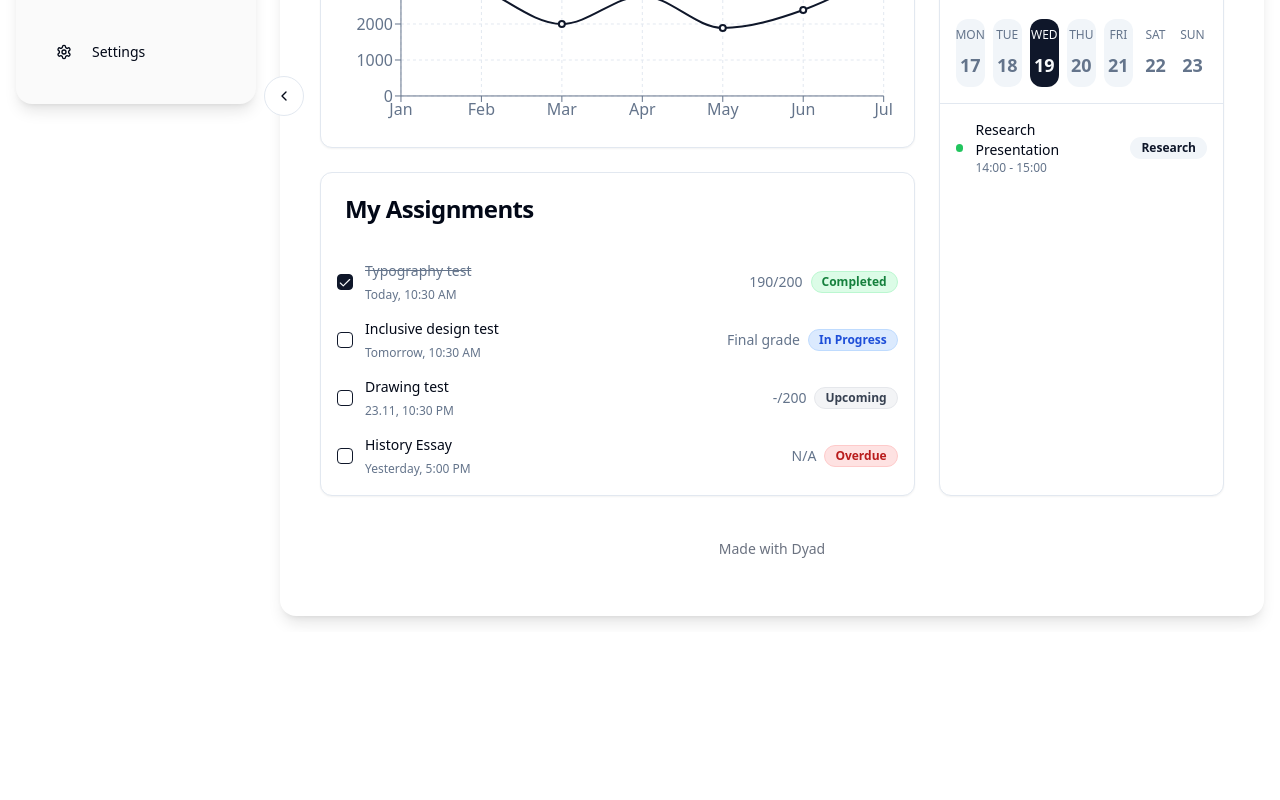
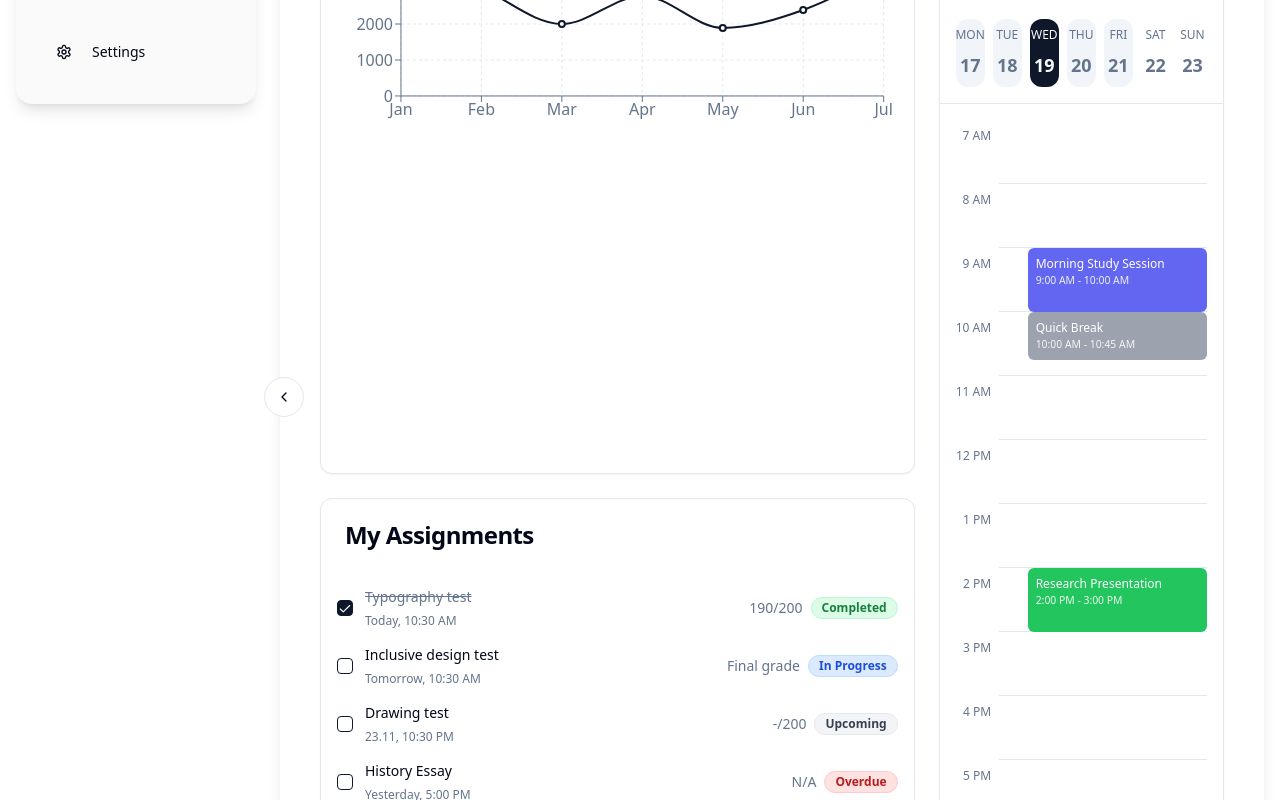
Before and after one commit to meadiljan/Student-AI-Companion, a React (Vite) app: page / in a window 1280 px wide. Shown: the part 440-1240 px from the top of the page. Before the commit the page ends 1072 px from the top, so only its background shows below. Built offline with nearby package versions, Linux system fonts and the light colour scheme.

Commit message:
[dyad] Implemented a dynamic timeline view for upcoming events with hourly slots and a real-time indicator. - wrote 1 file(s)

```diff
--- a/src/components/UpcomingEvents.tsx
+++ b/src/components/UpcomingEvents.tsx
@@ -1,15 +1,17 @@
 "use client";
 
-import React from "react";
+import React, { useState, useEffect, useRef, useMemo } from "react";
 import { Card, CardContent, CardHeader, CardTitle } from "@/components/ui/card";
 import { Badge } from "@/components/ui/badge";
 import { ScrollArea } from "@/components/ui/scroll-area";
 import { cn } from "@/lib/utils";
-import WeekCalendar from "./WeekCalendar"; // Import the new WeekCalendar
+import WeekCalendar from "./WeekCalendar";
+import { format, setHours, setMinutes, isToday, differenceInMinutes, addMinutes, isSameDay } from "date-fns";
 
 interface Event {
-  date: Date;
-  time: string;
+  id: string;
+  start: Date;
+  end: Date;
   title: string;
   type: "Team Meetup" | "Illustration" | "Research" | "Presentation" | "Report";
   color: string;
@@ -17,48 +19,109 @@ interface Event {
 
 const events: Event[] = [
   {
-    date: new Date(2025, 1, 17), // February 17, 2025
-    time: "9:30 - 10:30",
+    id: "1",
+    start: new Date(2025, 1, 17, 9, 30), // Feb 17, 2025, 9:30 AM
+    end: new Date(2025, 1, 17, 10, 30), // Feb 17, 2025, 10:30 AM
     title: "Team Meetup",
     type: "Team Meetup",
     color: "bg-red-500",
   },
   {
-    date: new Date(2025, 1, 18), // February 18, 2025
-    time: "11:30 - 12:30",
+    id: "2",
+    start: new Date(2025, 1, 18, 11, 30), // Feb 18, 2025, 11:30 AM
+    end: new Date(2025, 1, 18, 12, 30), // Feb 18, 2025, 12:30 PM
     title: "Illustration Project",
     type: "Illustration",
     color: "bg-blue-500",
   },
   {
-    date: new Date(2025, 1, 19), // February 19, 2025
-    time: "14:00 - 15:00",
+    id: "3",
+    start: new Date(2025, 1, 19, 14, 0), // Feb 19, 2025, 2:00 PM
+    end: new Date(2025, 1, 19, 15, 0), // Feb 19, 2025, 3:00 PM
     title: "Research Presentation",
     type: "Research",
     color: "bg-green-500",
   },
   {
-    date: new Date(2025, 1, 20), // February 20, 2025
-    time: "10:00 - 11:00",
+    id: "4",
+    start: new Date(2025, 1, 20, 10, 0), // Feb 20, 2025, 10:00 AM
+    end: new Date(2025, 1, 20, 11, 0), // Feb 20, 2025, 11:00 AM
     title: "Client Presentation",
     type: "Presentation",
     color: "bg-yellow-500",
   },
   {
-    date: new Date(2025, 1, 21), // February 21, 2025
-    time: "16:00 - 17:00",
+    id: "5",
+    start: new Date(2025, 1, 21, 16, 0), // Feb 21, 2025, 4:00 PM
+    end: new Date(2025, 1, 21, 17, 0), // Feb 21, 2025, 5:00 PM
     title: "Monthly Report",
     type: "Report",
     color: "bg-purple-500",
   },
+  {
+    id: "6",
+    start: new Date(2025, 1, 19, 9, 0), // Feb 19, 2025, 9:00 AM
+    end: new Date(2025, 1, 19, 10, 0), // Feb 19, 2025, 10:00 AM
+    title: "Morning Study Session",
+    type: "Research",
+    color: "bg-indigo-500",
+  },
+  {
+    id: "7",
+    start: new Date(2025, 1, 19, 10, 0), // Feb 19, 2025, 10:00 AM
+    end: new Date(2025, 1, 19, 10, 45), // Feb 19, 2025, 10:45 AM
+    title: "Quick Break",
+    type: "Team Meetup",
+    color: "bg-gray-400",
+  },
 ];
 
+const timelineStartHour = 7; // 7 AM
+const timelineEndHour = 22; // 10 PM (exclusive, so up to 21:59)
+const totalTimelineHours = timelineEndHour - timelineStartHour;
+const hourHeightPx = 64; // Height of each hour slot in pixels
+
+const generateTimeSlots = () => {
+  const slots = [];
+  for (let i = timelineStartHour; i < timelineEndHour; i++) {
+    slots.push(setMinutes(setHours(new Date(), i), 0));
+  }
+  return slots;
+};
+
 const UpcomingEvents = () => {
-  const [date, setDate] = React.useState<Date | undefined>(new Date(2025, 1, 19)); // Set initial date to Feb 19, 2025
+  const [date, setDate] = useState<Date | undefined>(new Date(2025, 1, 19));
+  const [currentTimeIndicatorTop, setCurrentTimeIndicatorTop] = useState<number | null>(null);
+  const timelineRef = useRef<HTMLDivElement>(null);
 
-  const filteredEvents = events.filter(event =>
-    date && event.date.toDateString() === date.toDateString()
-  );
+  const timeSlots = generateTimeSlots();
+
+  const filteredEvents = useMemo(() => {
+    if (!date) return [];
+    return events
+      .filter(event => isSameDay(event.start, date))
+      .sort((a, b) => a.start.getTime() - b.start.getTime());
+  }, [date]);
+
+  // Real-time indicator logic
+  useEffect(() => {
+    if (!date || !isToday(date) || !timelineRef.current) {
+      setCurrentTimeIndicatorTop(null);
+      return;
+    }
+
+    const updateCurrentTimeIndicator = () => {
+      const now = new Date();
+      const minutesFromTimelineStart = (now.getHours() - timelineStartHour) * 60 + now.getMinutes();
+      const top = (minutesFromTimelineStart / 60) * hourHeightPx;
+      setCurrentTimeIndicatorTop(top);
+    };
+
+    updateCurrentTimeIndicator();
+    const interval = setInterval(updateCurrentTimeIndicator, 60 * 1000); // Update every minute
+
+    return () => clearInterval(interval);
+  }, [date]);
 
   return (
     <Card className="rounded-xl shadow-sm bg-card h-full flex flex-col">
@@ -66,25 +129,62 @@ const UpcomingEvents = () => {
         <CardTitle className="text-foreground">Upcoming Events</CardTitle>
       </CardHeader>
       <CardContent className="flex-1 flex flex-col p-0">
-        <WeekCalendar selected={date} onSelect={setDate} events={events} />
+        <WeekCalendar selected={date} onSelect={setDate} events={events.map(e => ({ date: e.start }))} />
         <ScrollArea className="flex-1 p-4">
-          {filteredEvents.length > 0 ? (
-            <div className="space-y-3">
-              {filteredEvents.map((event, index) => (
-                <div key={index} className="flex items-center space-x-3">
-                  <div className={cn("h-2 w-2 rounded-full", event.color)} />
-                  <div>
-                    <p className="text-sm font-medium text-foreground">{event.title}</p>
-                    <p className="text-xs text-muted-foreground">{event.time}</p>
-                  </div>
-                  <Badge variant="secondary" className="ml-auto text-xs">
-                    {event.type}
-                  </Badge>
+          <div className="relative grid grid-cols-[auto_1fr] gap-x-2" ref={timelineRef} style={{ minHeight: `${totalTimelineHours * hourHeightPx}px` }}>
+            {/* Time labels and grid lines */}
+            {timeSlots.map((slot, index) => (
+              <React.Fragment key={format(slot, "HH:mm")}>
+                <div
+                  className={cn(
+                    "text-right text-xs text-muted-foreground pt-2",
+                    index === 0 ? "self-start" : "self-stretch"
+                  )}
+                  style={{ height: `${hourHeightPx}px` }}
+                >
+                  {format(slot, "h a")}
                 </div>
-              ))}
-            </div>
-          ) : (
-            <p className="text-center text-muted-foreground text-sm">No events for this day.</p>
+                <div className="relative border-b border-border" style={{ height: `${hourHeightPx}px` }}>
+                  {/* This div acts as the horizontal grid line */}
+                </div>
+              </React.Fragment>
+            ))}
+
+            {/* Events */}
+            {filteredEvents.map((event) => {
+              const startMinutesFromTimelineStart = (event.start.getHours() - timelineStartHour) * 60 + event.start.getMinutes();
+              const durationMinutes = differenceInMinutes(event.end, event.start);
+
+              const top = (startMinutesFromTimelineStart / 60) * hourHeightPx;
+              const height = (durationMinutes / 60) * hourHeightPx;
+
+              return (
+                <div
+                  key={event.id}
+                  className={cn(
+                    "absolute left-[4.5rem] right-0 rounded-md p-2 text-xs text-white overflow-hidden",
+                    event.color,
+                  )}
+                  style={{ top: `${top}px`, height: `${height}px` }}
+                >
+                  <p className="font-medium">{event.title}</p>
+                  <p className="text-[0.65rem] opacity-90">{format(event.start, "h:mm a")} - {format(event.end, "h:mm a")}</p>
+                </div>
+              );
+            })}
+
+            {/* Current time indicator */}
+            {currentTimeIndicatorTop !== null && (
+              <div
+                className="absolute col-start-2 col-end-3 h-0.5 bg-red-500 z-20"
+                style={{ top: `${currentTimeIndicatorTop}px` }}
+              >
+                <div className="absolute -left-1 -top-1 h-3 w-3 rounded-full bg-red-500" />
+              </div>
+            )}
+          </div>
+          {filteredEvents.length === 0 && (
+            <p className="text-center text-muted-foreground text-sm mt-4">No events for this day.</p>
           )}
         </ScrollArea>
       </CardContent>
```
